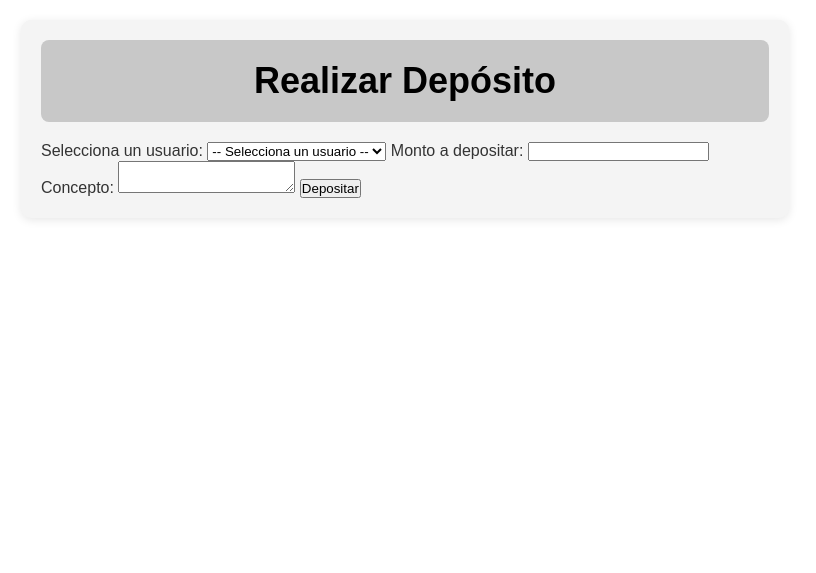
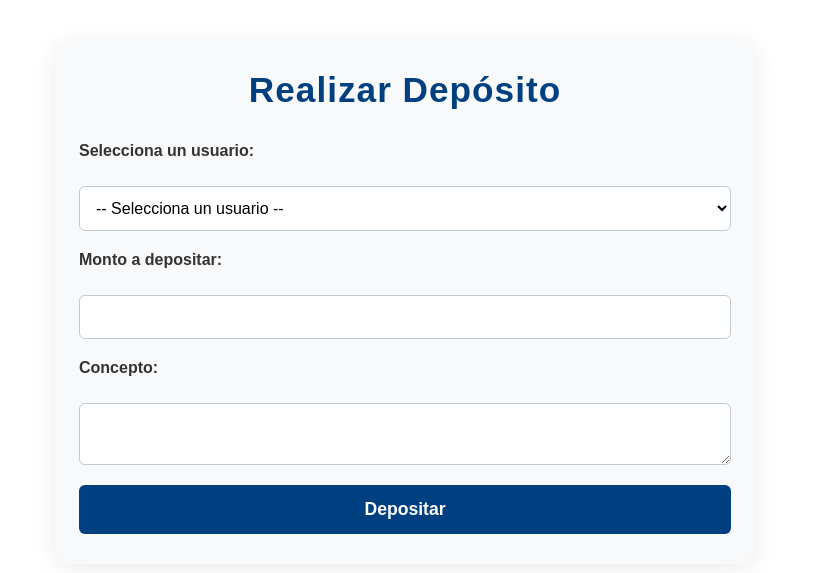
Before and after one commit to soulbreaker156/Proyecto_Banco2, a PHP site: page /Views/Deposito/Deposito.php in a window 1280 px wide. Shown: the part 74-647 px from the top of the page, without its empty margins (235-1051 px from the left). Run offline with PHP 8.4, Linux system fonts and the light colour scheme; the template is opened without the code that fills it, so the values that code supplies are empty; some web fonts are replaced.

Commit message:
feat: creado el que se aumente el saldo del usuario y agregado estilos al formulrio de deposito y retiro

```diff
--- a/Controllers/DepositoController.php
+++ b/Controllers/DepositoController.php
@@ -25,7 +25,7 @@ class DepositoController
             $usuarioLogueadoId = $_SESSION['user_id'] ?? null;
         }
 
-        $usuarios = $this->usuarioModel->obtenerUsuarios($usuarioLogueadoId);
+        $usuarios = $this->usuarioModel->obtenerCuentas($usuarioLogueadoId);
         require_once __DIR__ . '/../Views/Deposito/Deposito.php';
     }
     public function deposito(){
--- a/Models/TransaccionModel.php
+++ b/Models/TransaccionModel.php
@@ -1,14 +1,17 @@
 <?php
 
 require_once __DIR__ . '/../config/conexion.php';
+require_once __DIR__ . '/../Models/UsuarioModel.php';
 
 class TransaccionModel
 {
     private $conexion;
+    private $usuarioModel;
 
     public function __construct()
     {
         $this->conexion = getConexion();
+        $this->usuarioModel = new UsuarioModel();
     }
 
     public function procesarDeposito($monto, $concepto, $id_usuario)
@@ -18,6 +21,8 @@ class TransaccionModel
 
             $stmtInsertar = $this->conexion->prepare("INSERT INTO transacciones (monto,tipo_mov, concepto, fecha_mov,fk_usuario) VALUES (?, 'deposito', ?, NOW(), ?)");
             $resultado = $stmtInsertar->execute([$monto, $concepto, $id_usuario]);
+
+            $this->usuarioModel->actualizarSaldo($id_usuario, $monto);
 
             if (!$resultado) {
                 // Error al insertar
--- a/Public/css/estilos.css
+++ b/Public/css/estilos.css
@@ -51,20 +51,107 @@ body {
 
 /* Estilos para el contenedor principal en deposito y retiro */
 .contenedor {
-  max-width: 60%;
-  max-height: 90%;
-  margin: 0 auto;
-  padding: 20px;
-  background-color: #f4f4f4;
-  border-radius: 10px;
-  box-shadow: 0 2px 10px rgba(0, 0, 0, 0.1);
+  max-width: 700px;
+  margin: 40px auto;
+  padding: 30px 24px;
+  background: #f8f9fa;
+  border-radius: 16px;
+  box-shadow: 0 4px 24px rgba(0,0,0,0.08);
 }
+
 .contenedor h1 {
   text-align: center;
-  margin-bottom: 20px;
-  font-size: 36px;
-  padding: 20px;
-  color: #000000;
-  background-color: #c8c8c8;
+  font-size: 2.2rem;
+  color: #004080;
+  margin-bottom: 32px;
+  letter-spacing: 1px;
+}
+
+.formulario {
+  display: flex;
+  flex-direction: column;
+  gap: 20px;
+}
+
+.formulario label {
+  font-weight: 600;
+  color: #333;
+  margin-bottom: 6px;
+}
+
+.formulario input,
+.formulario select,
+.formulario textarea {
+  padding: 12px;
+  border: 1.5px solid #bfc9d1;
+  border-radius: 6px;
+  font-size: 1rem;
+  background: #fff;
+  transition: border-color 0.2s;
+}
+
+.formulario input:focus,
+.formulario select:focus,
+.formulario textarea:focus {
+  border-color: #004080;
+  outline: none;
+}
+
+.formulario button.boton {
+  background: #004080;
+  color: #fff;
+  font-weight: bold;
+  padding: 14px 0;
+  border: none;
+  border-radius: 6px;
+  font-size: 1.1rem;
+  cursor: pointer;
+  transition: background 0.2s, transform 0.2s;
+}
+
+.formulario button.boton:hover {
+  background: #003366;
+  transform: translateY(-2px) scale(1.03);
+}
+
+.usuarios-section {
+  margin-bottom: 32px;
+}
+
+.usuarios-section h2 {
+  color: #004080;
+  font-size: 1.3rem;
+  margin-bottom: 12px;
+}
+
+.usuarios-grid {
+  display: grid;
+  grid-template-columns: repeat(auto-fit, minmax(180px, 1fr));
+  gap: 16px;
+}
+
+.usuario-card {
+  background: #fff;
+  border: 1.5px solid #004080;
   border-radius: 8px;
+  padding: 14px;
+  text-align: center;
+  box-shadow: 0 2px 8px rgba(0,64,128,0.07);
+  transition: box-shadow 0.2s, transform 0.2s;
 }
+
+.usuario-card:hover {
+  box-shadow: 0 6px 18px rgba(0,64,128,0.15);
+  transform: translateY(-4px) scale(1.04);
+}
+
+.usuario-card h3 {
+  color: #004080;
+  font-size: 1.1rem;
+  margin-bottom: 4px;
+}
+
+.usuario-card p {
+  color: #555;
+  font-size: 0.95rem;
+}
--- a/Views/Deposito/Deposito.php
+++ b/Views/Deposito/Deposito.php
@@ -24,7 +24,7 @@
                 <option value="" disabled selected>-- Selecciona un usuario --</option>
                 <?php foreach ($usuarios as $usuario): ?>
                     <option value="<?php echo htmlspecialchars($usuario['id_usuario']); ?>">
-                        <?php echo htmlspecialchars($usuario['nombre']); ?>
+                        <?php echo htmlspecialchars($usuario['nombre'] . ' - ' . $usuario['cuenta']); ?>
                     </option>
                 <?php endforeach; ?>
             </select>
```
Also changed, not shown: Models/UsuarioModel.php (+8 -3 lines).
